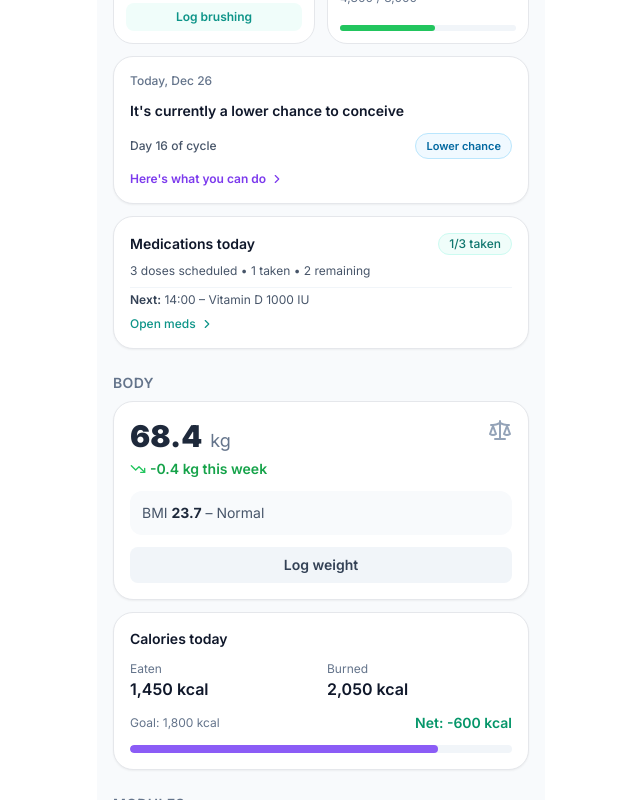
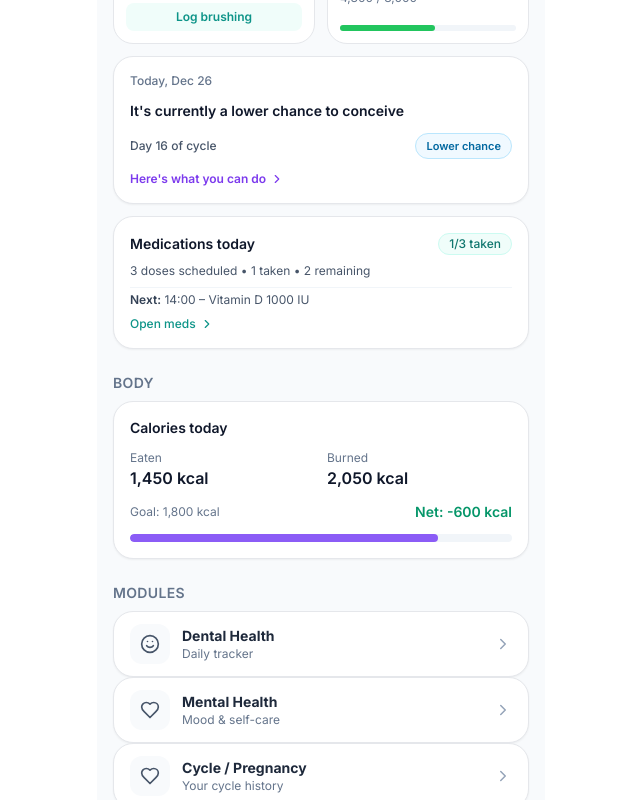
Before and after one commit to siavashakbarzadeh/fastingpro, a Next.js app: page /dashboard in a window 1280 px wide. Shown: the part 472-1272 px from the top of the page, without its empty margins (319-959 px from the left). Built offline with nearby package versions, Linux system fonts and the light colour scheme.

Commit message:
Update page.tsx

```diff
--- a/app/dashboard/page.tsx
+++ b/app/dashboard/page.tsx
@@ -347,39 +347,6 @@ export default function DashboardPage() {
                     Body
                 </h2>
 
-                {/* Weight + BMI card */}
-                <div className="rounded-2xl border bg-white shadow-sm p-4 space-y-3 mb-3">
-                    <div className="flex justify-between items-start">
-                        <div>
-                            <div className="flex items-baseline gap-2">
-                                <h3 className="text-3xl font-black text-slate-800">{weightKg}</h3>
-                                <span className="text-lg text-slate-500">kg</span>
-                            </div>
-                            <div className="flex items-center gap-1 mt-1">
-                                {weeklyDiff < 0 ? (
-                                    <TrendingDown className="text-green-500" size={16} />
-                                ) : (
-                                    <TrendingUp className="text-red-500" size={16} />
-                                )}
-                                <p className={`text-sm font-semibold ${weeklyDiff < 0 ? 'text-green-600' : 'text-red-600'}`}>
-                                    {weeklyDiff > 0 ? '+' : ''}{weeklyDiff.toFixed(1)} kg this week
-                                </p>
-                            </div>
-                        </div>
-                        <Scale className="text-slate-400" size={24} />
-                    </div>
-
-                    <div className="bg-slate-50 rounded-xl p-3">
-                        <p className="text-sm text-slate-600">
-                            BMI <span className="font-bold text-slate-800">{bmi.toFixed(1)}</span> – {bmiCategory}
-                        </p>
-                    </div>
-
-                    <button className="w-full bg-slate-100 hover:bg-slate-200 text-slate-700 font-semibold text-sm py-2 rounded-lg transition-colors">
-                        Log weight
-                    </button>
-                </div>
-
                 {/* Calories today card */}
                 <CaloriesTodayCard
                     caloriesIn={caloriesInToday}
```
